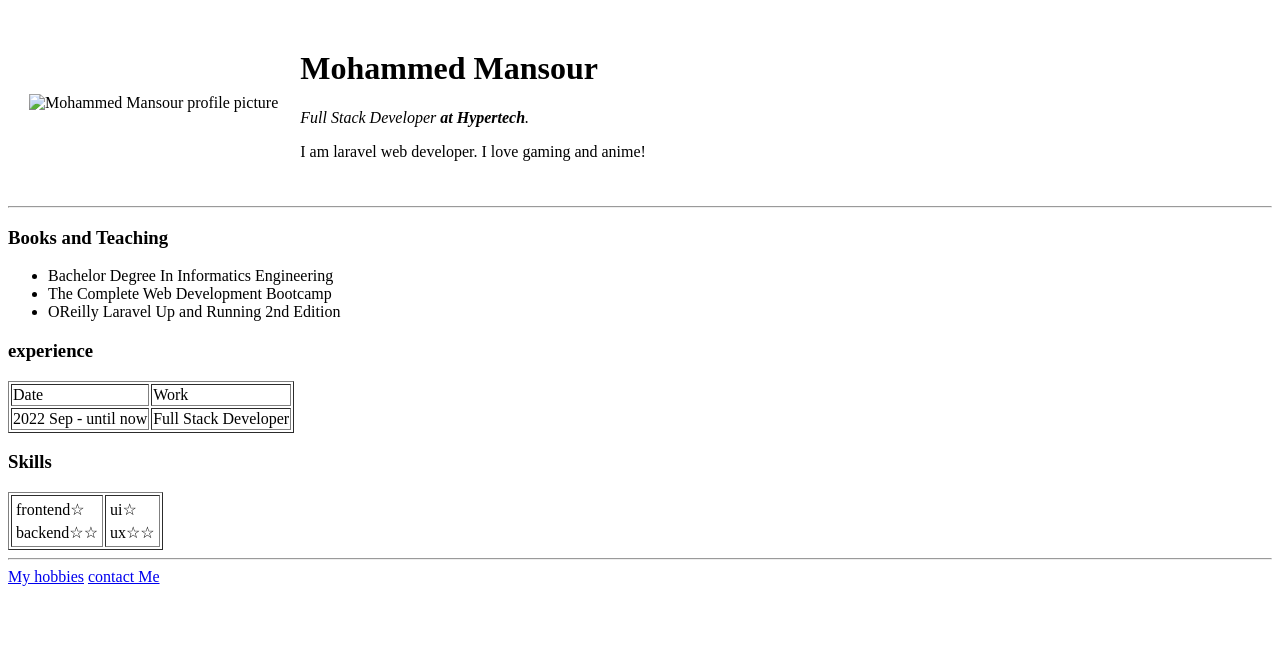
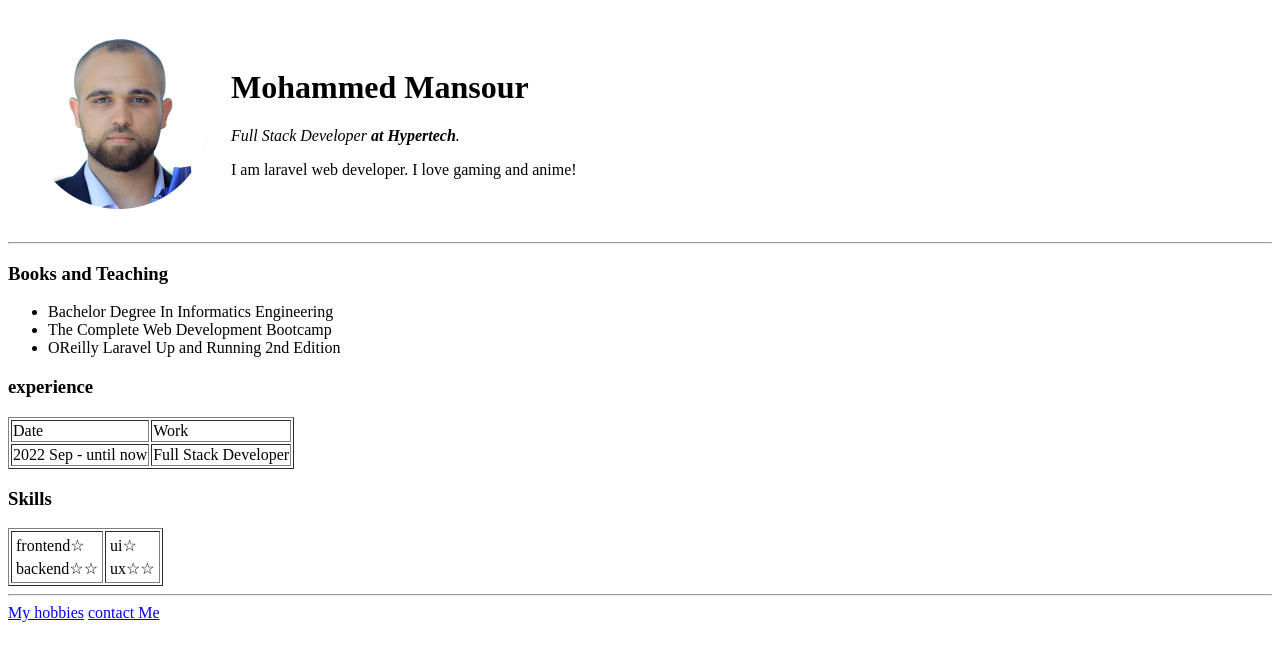
Before and after one commit to mhd-mansour/CV2, a plain HTML site: page index.html in a window 1280 px wide. Drawn offline with Linux system fonts and the light colour scheme.

Commit message:
Update index.html

```diff
--- a/index.html
+++ b/index.html
@@ -7,7 +7,7 @@
 <body>
     <table cellspacing="20">
         <tr>
-            <td><img src="profile-picture.png" alt="Mohammed Mansour profile picture"></td>
+            <td><img src="Images/profile-picture.png" alt="Mohammed Mansour profile picture"></td>
             <td><h1>Mohammed Mansour</h1>
                 <p><em>Full Stack Developer<strong> at Hypertech</strong>.</em></p>
                 <p>I am laravel web developer. I love gaming and anime!</p></td>
```
